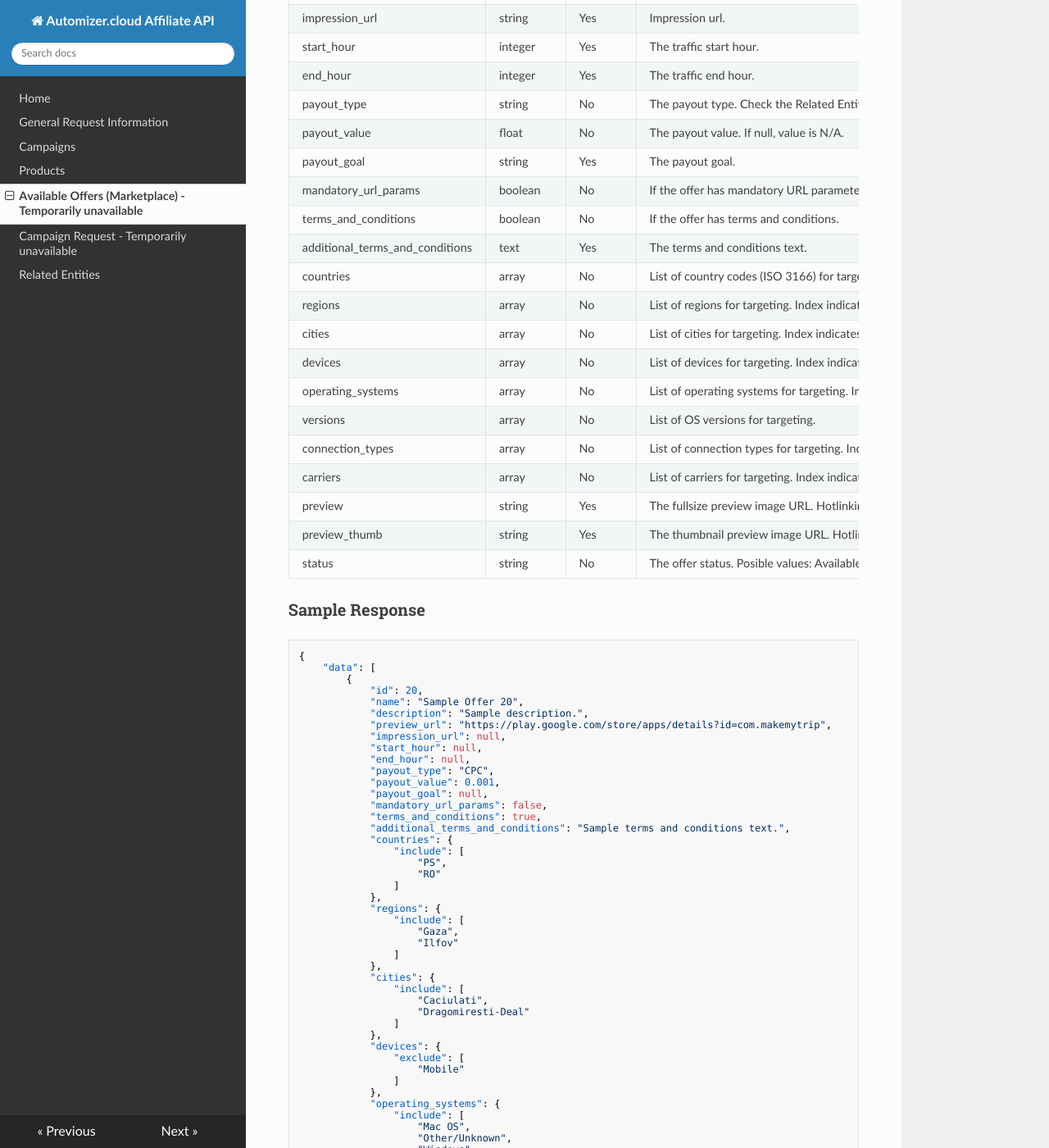
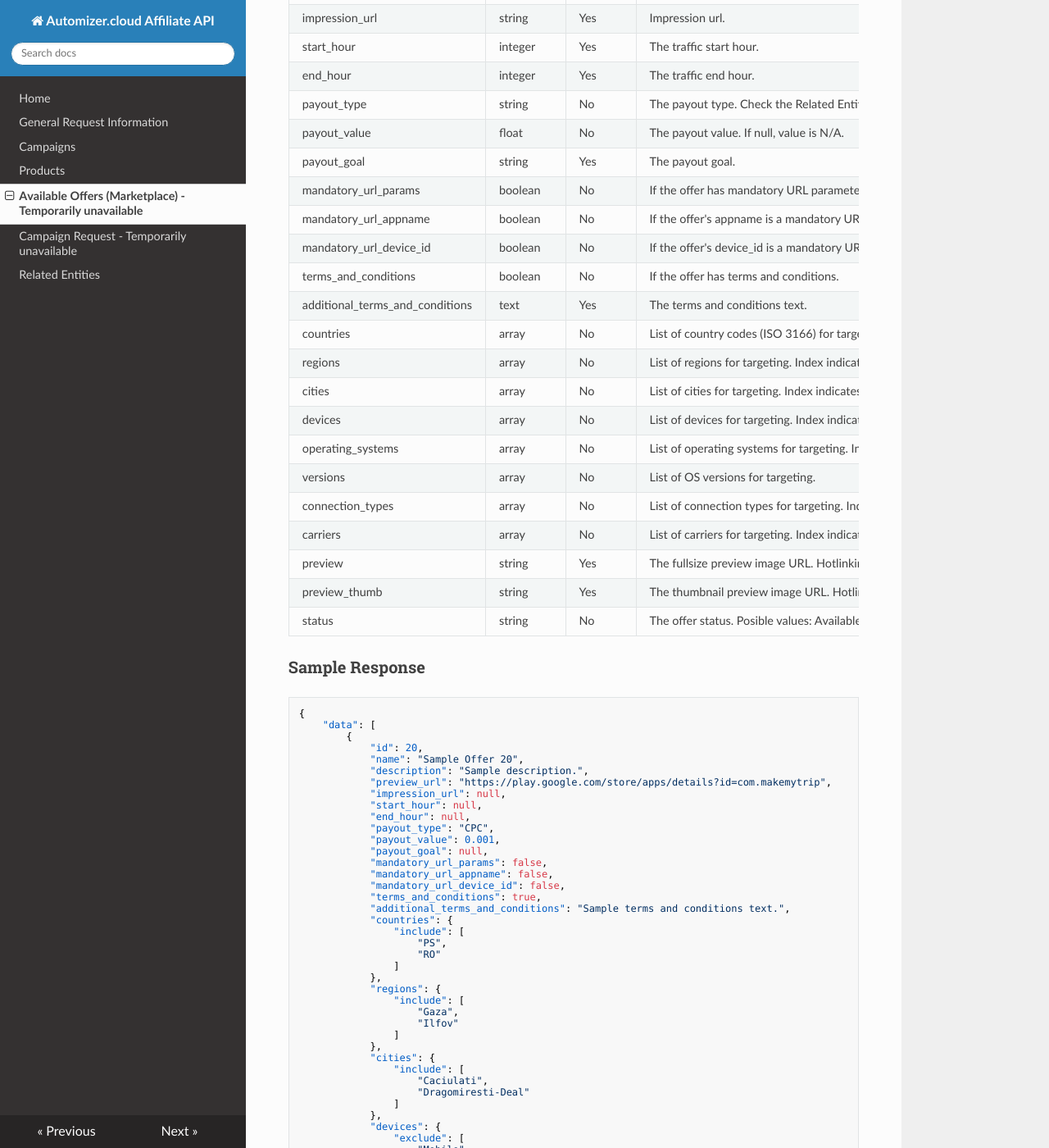
Before and after one commit to automizer-cloud/automizer.cloud-affiliate-api-docs, an MkDocs documentation site: the page built from docs/availableoffers.md, in a window 1280 px wide and 1400 px high, scrolled down 564 px. Shown: the whole window at 82% size. Built offline with MkDocs 1.6.1, drawn with Linux system fonts in a browser that asks for light colours; nearby versions of some CDN libraries; old or Windows-style settings are respelled for this version of MkDocs.

Commit message:
Additional mandatory url parameters

```diff
--- a/docs/availableoffers.md
+++ b/docs/availableoffers.md
@@ -23,6 +23,8 @@ payout_type                     | string    | No       | The payout type. Check
 payout_value                    | float     | No       | The payout value. If null, value is N/A.
 payout_goal                     | string    | Yes      | The payout goal.
 mandatory_url_params            | boolean   | No       | If the offer has mandatory URL parameters.
+mandatory_url_appname           | boolean   | No       | If the offer's appname is a mandatory URL parameter.
+mandatory_url_device_id         | boolean   | No       | If the offer's device_id is a mandatory URL parameter.
 terms_and_conditions            | boolean   | No       | If the offer has terms and conditions.
 additional_terms_and_conditions | text      | Yes      | The terms and conditions text.
 countries                       | array     | No       | List of country codes (ISO 3166) for targeting. Index indicates the operation (include/exclude).
@@ -54,6 +56,8 @@ status                          | string    | No       | The offer status. Posib
             "payout_value": 0.001,
             "payout_goal": null,
             "mandatory_url_params": false,
+            "mandatory_url_appname": false,
+            "mandatory_url_device_id": false,
             "terms_and_conditions": true,
             "additional_terms_and_conditions": "Sample terms and conditions text.",
             "countries": {
```
Also changed, not shown: docs/campaigns.md (+4 -0 lines).
